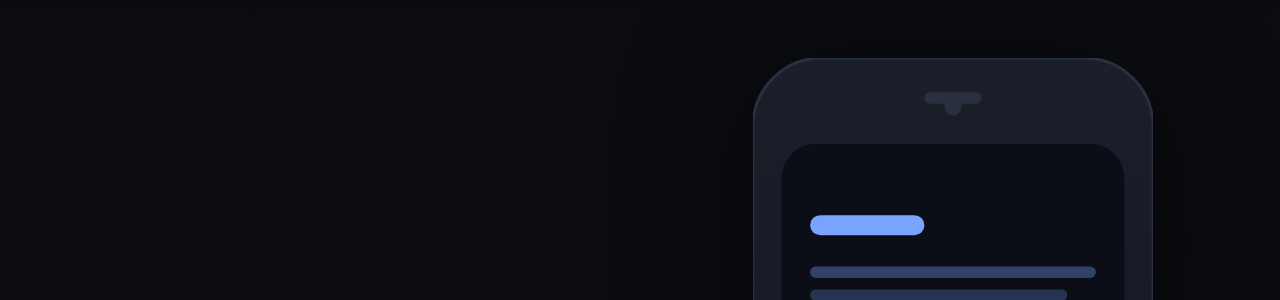
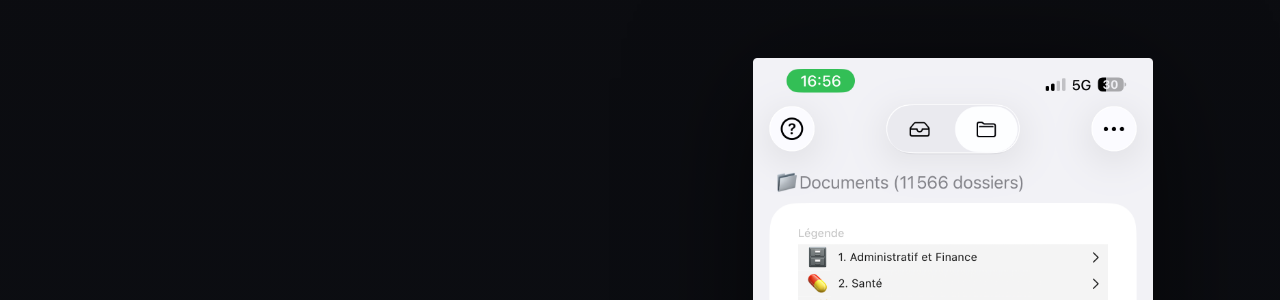
Before and after one commit to fabassP/JustFolderSupport, a plain HTML site: page index.html in a window 1280 px wide. Shown: the part 78-378 px from the top of the page. Drawn offline with Linux system fonts and the light colour scheme.

Commit message:
screenshot

```diff
--- a/index.html
+++ b/index.html
@@ -43,7 +43,7 @@
         <div class="subtext">Disponible sur iOS. Requiert iOS 16 ou supérieur.</div>
       </div>
       <div class="hero-media">
-        <img src="assets/iphone-mock.svg" alt="Aperçu de l’app sur iPhone" class="mock">
+        <img src="assets/screenshot - onglet classement - ios.png" alt="Aperçu de l’app sur iPhone" class="mock">
       </div>
     </section>
 
```
